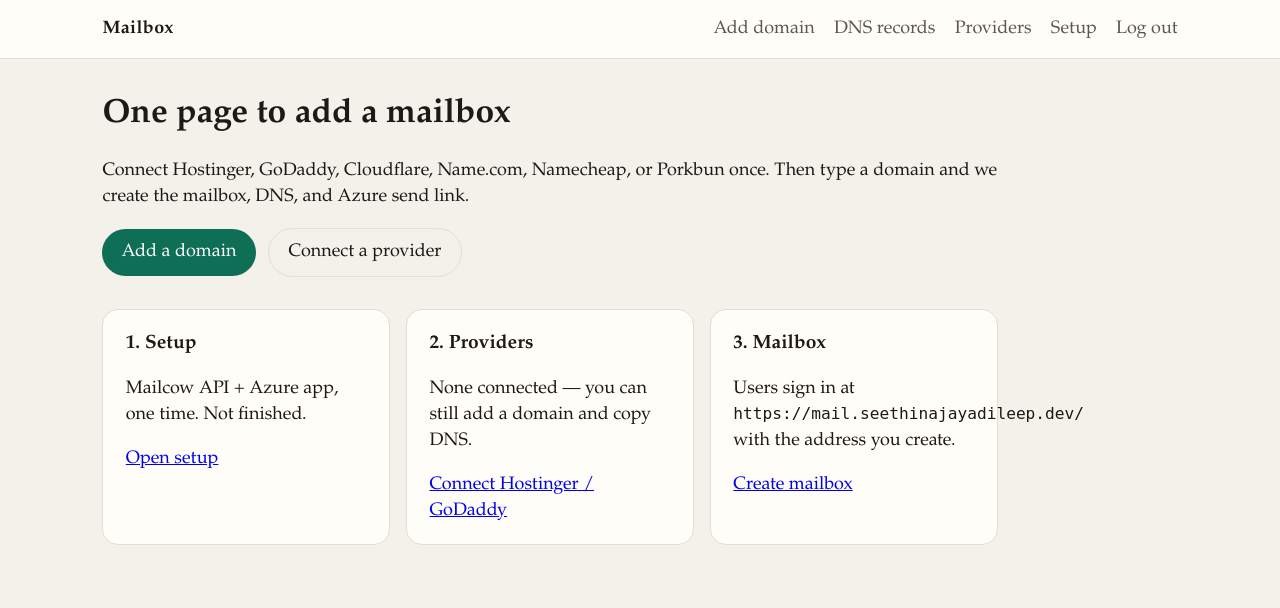
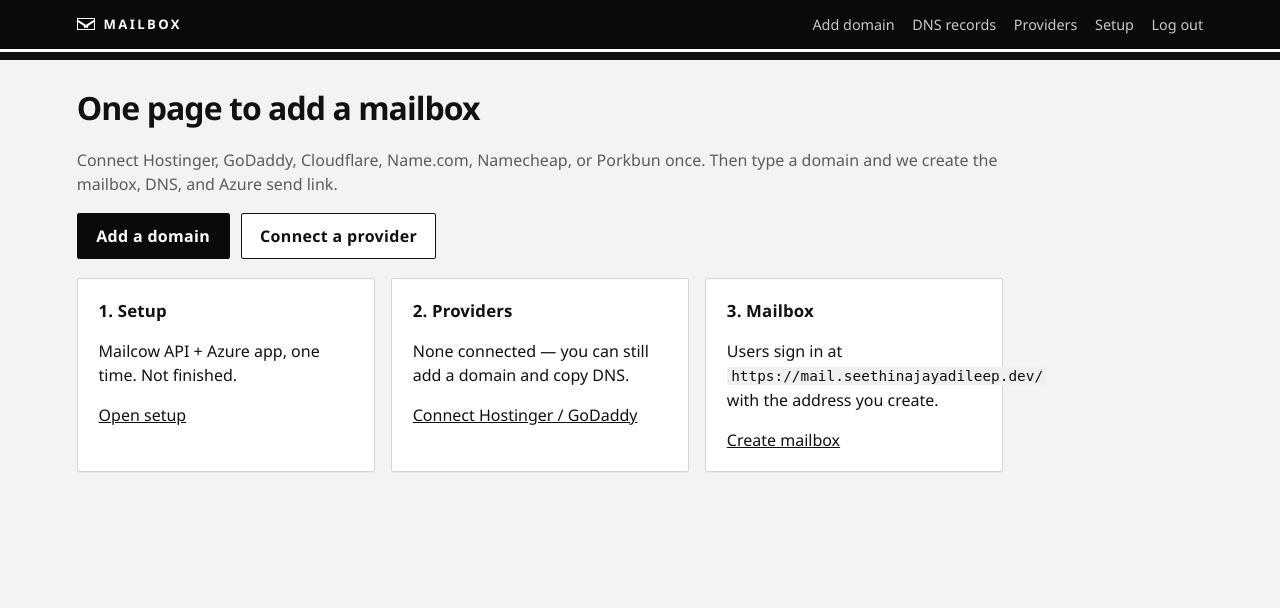
Before and after one commit to seethinajayadileep/cursor_repo, a Flask app: page /brands/ in a window 1280 px wide. Shown: the top 608 px of the page. Run offline with Flask 3, Linux system fonts and the light colour scheme; the visitor is signed in with stand-in values (Sample User, id 1).

Commit message:
Restyle the brands panel as a black-and-white mailbox.
Replace the cream/green theme with a black slot header, white paper
pages, stamp-like buttons, and monochrome status pills so the admin
UI matches a mailbox, not a warm brochure.

Co-authored-by: JAYA DILEEP <seethinajayadileep@users.noreply.github.com>

```diff
--- a/azure-mail/web/static/style.css
+++ b/azure-mail/web/static/style.css
@@ -1,98 +1,236 @@
 :root {
-  --bg: #f4f1ea;
-  --ink: #1c1916;
-  --muted: #5c564e;
-  --card: #fffdf8;
-  --line: #e4ddd2;
-  --accent: #0f6e56;
+  --bg: #f3f3f3;
+  --ink: #111;
+  --muted: #5c5c5c;
+  --card: #fff;
+  --line: #d6d6d6;
+  --slot: #0a0a0a;
+  --accent: #111;
   --accent-ink: #fff;
-  --err: #9b2c2c;
+  --err: #111;
+  --shadow: 0 1px 0 rgba(0, 0, 0, 0.04);
 }
 * { box-sizing: border-box; }
+html { color-scheme: light; }
 body {
   margin: 0;
-  font: 18px/1.45 "Iowan Old Style", "Palatino Linotype", Palatino, serif;
+  font: 16px/1.5 "Avenir Next", "Segoe UI", Helvetica, Arial, sans-serif;
   color: var(--ink);
   background: var(--bg);
 }
+a { color: var(--ink); }
+a:hover { text-decoration: underline; }
 .top {
   display: flex;
   justify-content: space-between;
   align-items: center;
-  padding: 1rem 8vw;
-  border-bottom: 1px solid var(--line);
-  background: var(--card);
+  gap: 1rem;
+  padding: 0.85rem 6vw;
+  background: var(--slot);
+  color: #fff;
+  border-bottom: 3px solid #fff;
+  box-shadow: 0 8px 0 #111;
 }
-.brand { font-weight: 700; color: var(--ink); text-decoration: none; letter-spacing: 0.02em; }
-nav { display: flex; gap: 1.2rem; }
-nav a { color: var(--muted); text-decoration: none; }
-.wrap { padding: 2rem 8vw 4rem; max-width: 1100px; }
-.hero { margin-bottom: 2rem; }
-h1 { font-size: 2.1rem; margin: 0 0 0.6rem; }
-h2 { font-size: 1.2rem; margin: 0 0 0.4rem; }
+.brand {
+  display: inline-flex;
+  align-items: center;
+  gap: 0.55rem;
+  font-weight: 700;
+  color: #fff;
+  text-decoration: none;
+  letter-spacing: 0.18em;
+  text-transform: uppercase;
+  font-size: 0.82rem;
+}
+.brand:hover { text-decoration: none; color: #fff; }
+.mark {
+  width: 18px;
+  height: 12px;
+  border: 1.5px solid currentColor;
+  position: relative;
+  display: inline-block;
+  flex: 0 0 auto;
+}
+.mark::before,
+.mark::after {
+  content: "";
+  position: absolute;
+  background: currentColor;
+  height: 1.5px;
+  width: 12px;
+  top: 1px;
+  transform-origin: left center;
+}
+.mark::before { left: 0; transform: rotate(32deg); }
+.mark::after { right: 0; left: auto; transform-origin: right center; transform: rotate(-32deg); }
+nav { display: flex; gap: 1.1rem; flex-wrap: wrap; }
+nav a {
+  color: #c8c8c8;
+  text-decoration: none;
+  font-size: 0.9rem;
+}
+nav a:hover { color: #fff; text-decoration: none; }
+.wrap { padding: 2rem 6vw 4.5rem; max-width: 1080px; }
+.wrap > * + * { margin-top: 1.15rem; }
+.hero { margin-bottom: 0; }
+.hero .row { margin-top: 1.1rem; }
+h1 {
+  font-size: 2rem;
+  letter-spacing: -0.03em;
+  margin: 0 0 0.45rem;
+  font-weight: 650;
+}
+h2 {
+  font-size: 1.05rem;
+  margin: 0 0 0.35rem;
+  letter-spacing: 0.01em;
+}
 .muted { color: var(--muted); }
 .card {
   background: var(--card);
   border: 1px solid var(--line);
-  border-radius: 16px;
-  padding: 1.25rem 1.4rem;
+  border-radius: 2px;
+  padding: 1.2rem 1.3rem;
+  box-shadow: var(--shadow);
 }
 .grid { display: grid; gap: 1rem; }
 .grid.two { grid-template-columns: repeat(auto-fit, minmax(280px, 1fr)); }
 .grid.three { grid-template-columns: repeat(auto-fit, minmax(220px, 1fr)); }
-.form label { display: block; margin: 0.7rem 0; font-size: 0.95rem; }
+.grid .card { height: 100%; }
+.form label { display: block; margin: 0.75rem 0; font-size: 0.92rem; font-weight: 560; }
 input, select, textarea {
   width: 100%;
-  margin-top: 0.25rem;
-  padding: 0.65rem 0.7rem;
-  border: 1px solid var(--line);
-  border-radius: 10px;
+  margin-top: 0.3rem;
+  padding: 0.7rem 0.75rem;
+  border: 1px solid #bdbdbd;
+  border-radius: 2px;
   font: inherit;
   background: #fff;
+  color: var(--ink);
+}
+input:focus, select:focus, textarea:focus {
+  outline: 2px solid #111;
+  outline-offset: 1px;
+  border-color: #111;
 }
 button, .btn {
   display: inline-block;
-  background: var(--accent);
+  background: var(--slot);
   color: var(--accent-ink);
-  border: 0;
-  border-radius: 999px;
-  padding: 0.65rem 1.2rem;
+  border: 1px solid var(--slot);
+  border-radius: 2px;
+  padding: 0.62rem 1.15rem;
   font: inherit;
+  font-weight: 600;
   cursor: pointer;
   text-decoration: none;
+  letter-spacing: 0.02em;
 }
+button:hover, .btn:hover { text-decoration: none; background: #000; }
 .btn.ghost, button.ghost {
-  background: transparent;
+  background: #fff;
   color: var(--ink);
-  border: 1px solid var(--line);
+  border: 1px solid #111;
 }
-.row { display: flex; gap: 0.8rem; flex-wrap: wrap; align-items: center; }
+.btn.ghost:hover, button.ghost:hover { background: #111; color: #fff; }
+.row { display: flex; gap: 0.7rem; flex-wrap: wrap; align-items: center; }
 .row.between { justify-content: space-between; }
-.pill { font-size: 0.8rem; padding: 0.15rem 0.6rem; border-radius: 999px; background: var(--line); }
-.pill.on { background: #d8efe6; color: var(--accent); }
-.pill.wait { background: #fde8c8; color: #8a4b08; }
-.pill.fail { background: #f8d4d4; color: var(--err); }
-.warn { border-color: #ead89a; background: #fff6d6; }
-.flash { background: #fff6d6; border: 1px solid #ead89a; border-radius: 12px; padding: 0.8rem 1rem; }
-.err, .err-box { color: var(--err); }
-.login-body { min-height: 100vh; display: grid; place-items: center; }
-.login { width: min(420px, 92vw); }
+.pill {
+  font-size: 0.72rem;
+  padding: 0.18rem 0.55rem;
+  border-radius: 2px;
+  background: #ececec;
+  color: #111;
+  border: 1px solid #d0d0d0;
+  letter-spacing: 0.04em;
+  text-transform: uppercase;
+  font-weight: 650;
+}
+.pill.on { background: #111; color: #fff; border-color: #111; }
+.pill.wait { background: #fff; color: #111; border-color: #111; border-style: dashed; }
+.pill.fail { background: #111; color: #fff; border-color: #111; box-shadow: inset 0 0 0 2px #fff; }
+.warn {
+  border: 1px solid #111;
+  background: #fff;
+  box-shadow: inset 4px 0 0 #111;
+}
+.flash {
+  background: #fff;
+  border: 1px solid #111;
+  border-radius: 2px;
+  padding: 0.8rem 1rem;
+  list-style: none;
+  box-shadow: inset 4px 0 0 #111;
+}
+.err, .err-box { color: var(--err); font-weight: 600; }
+.login-body {
+  min-height: 100vh;
+  display: grid;
+  place-items: center;
+  background: var(--slot);
+  padding: 2rem 1rem;
+}
+.login-body .login {
+  width: min(420px, 92vw);
+  color: var(--ink);
+  border: 0;
+  padding: 0 1.4rem 1.5rem;
+  box-shadow: 0 0 0 1px #fff, 0 18px 0 #000;
+}
+.login-body .login::before {
+  content: "";
+  display: block;
+  height: 14px;
+  margin: 0 -1.4rem 1.25rem;
+  background: #111;
+  box-shadow: inset 0 -3px 0 #fff;
+}
+.login h1 {
+  display: flex;
+  align-items: center;
+  gap: 0.5rem;
+  letter-spacing: 0.2em;
+  text-transform: uppercase;
+  font-size: 1.05rem;
+}
 .log {
-  background: #1c1916;
-  color: #f4f1ea;
+  background: var(--slot);
+  color: #f4f4f4;
   padding: 1rem;
-  border-radius: 12px;
+  border-radius: 2px;
   min-height: 8rem;
   white-space: pre-wrap;
+  font-family: ui-monospace, Consolas, monospace;
+  font-size: 0.85rem;
 }
 .hidden { display: none; }
-code { font-size: 0.9em; }
-table { width: 100%; border-collapse: collapse; margin-top: 0.6rem; font-size: 0.95rem; }
-th, td { text-align: left; padding: 0.45rem 0.35rem; border-bottom: 1px solid var(--line); vertical-align: top; }
-td.val code { word-break: break-all; }
+code {
+  font-size: 0.9em;
+  background: #f0f0f0;
+  padding: 0.05em 0.3em;
+  border-radius: 2px;
+}
+table { width: 100%; border-collapse: collapse; margin-top: 0.6rem; font-size: 0.92rem; }
+th {
+  text-align: left;
+  padding: 0.5rem 0.4rem;
+  border-bottom: 2px solid #111;
+  font-size: 0.75rem;
+  letter-spacing: 0.08em;
+  text-transform: uppercase;
+}
+td { text-align: left; padding: 0.55rem 0.4rem; border-bottom: 1px solid var(--line); vertical-align: top; }
+td.val code { word-break: break-all; background: none; padding: 0; }
 .copy-field {
   width: 100%;
   margin: 0 0 0.35rem;
   font-family: ui-monospace, Consolas, monospace;
-  font-size: 0.85rem;
+  font-size: 0.82rem;
+  background: #fafafa;
 }
+.dns .ghost { padding: 0.3rem 0.65rem; font-size: 0.82rem; }
+@media (max-width: 720px) {
+  .top { flex-direction: column; align-items: flex-start; box-shadow: 0 6px 0 #111; }
+  h1 { font-size: 1.65rem; }
+  .wrap { padding: 1.4rem 5vw 3rem; }
+}
--- a/azure-mail/web/templates/base.html
+++ b/azure-mail/web/templates/base.html
@@ -9,7 +9,7 @@
 </head>
 <body>
   <header class="top">
-    <a class="brand" href="{{ url_for('home') }}">Mailbox</a>
+    <a class="brand" href="{{ url_for('home') }}"><span class="mark" aria-hidden="true"></span>Mailbox</a>
     <nav>
       <a href="{{ url_for('add') }}">Add domain</a>
       <a href="{{ url_for('dns_page') }}">DNS records</a>
--- a/azure-mail/web/templates/home.html
+++ b/azure-mail/web/templates/home.html
@@ -3,7 +3,7 @@
 {% block body %}
 <section class="hero">
   <h1>One page to add a mailbox</h1>
-  <p>Connect Hostinger, GoDaddy, Cloudflare, Name.com, Namecheap, or Porkbun once. Then type a domain and we create the mailbox, DNS, and Azure send link.</p>
+  <p class="muted">Connect Hostinger, GoDaddy, Cloudflare, Name.com, Namecheap, or Porkbun once. Then type a domain and we create the mailbox, DNS, and Azure send link.</p>
   <div class="row">
     <a class="btn" href="{{ url_for('add') }}">Add a domain</a>
     <a class="btn ghost" href="{{ url_for('providers') }}">Connect a provider</a>
--- a/azure-mail/web/templates/login.html
+++ b/azure-mail/web/templates/login.html
@@ -8,7 +8,7 @@
 </head>
 <body class="login-body">
   <form class="card login" method="post">
-    <h1>Mailbox</h1>
+    <h1><span class="mark" aria-hidden="true"></span> Mailbox</h1>
     <p class="muted">Add Hostinger, GoDaddy, and other domains from this page. No Azure portal.</p>
     {% with messages = get_flashed_messages() %}
       {% if messages %}<p class="err">{{ messages[0] }}</p>{% endif %}
```
